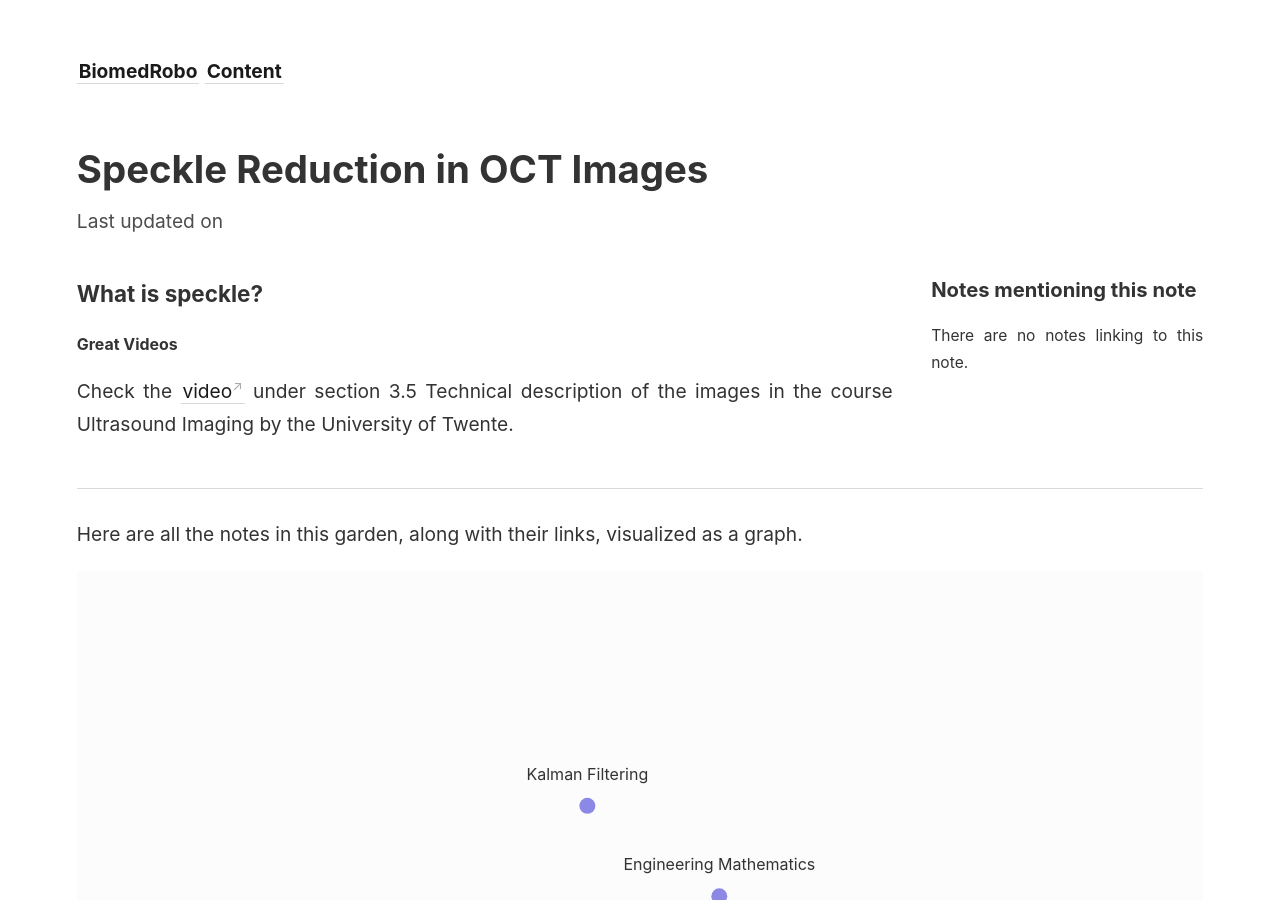
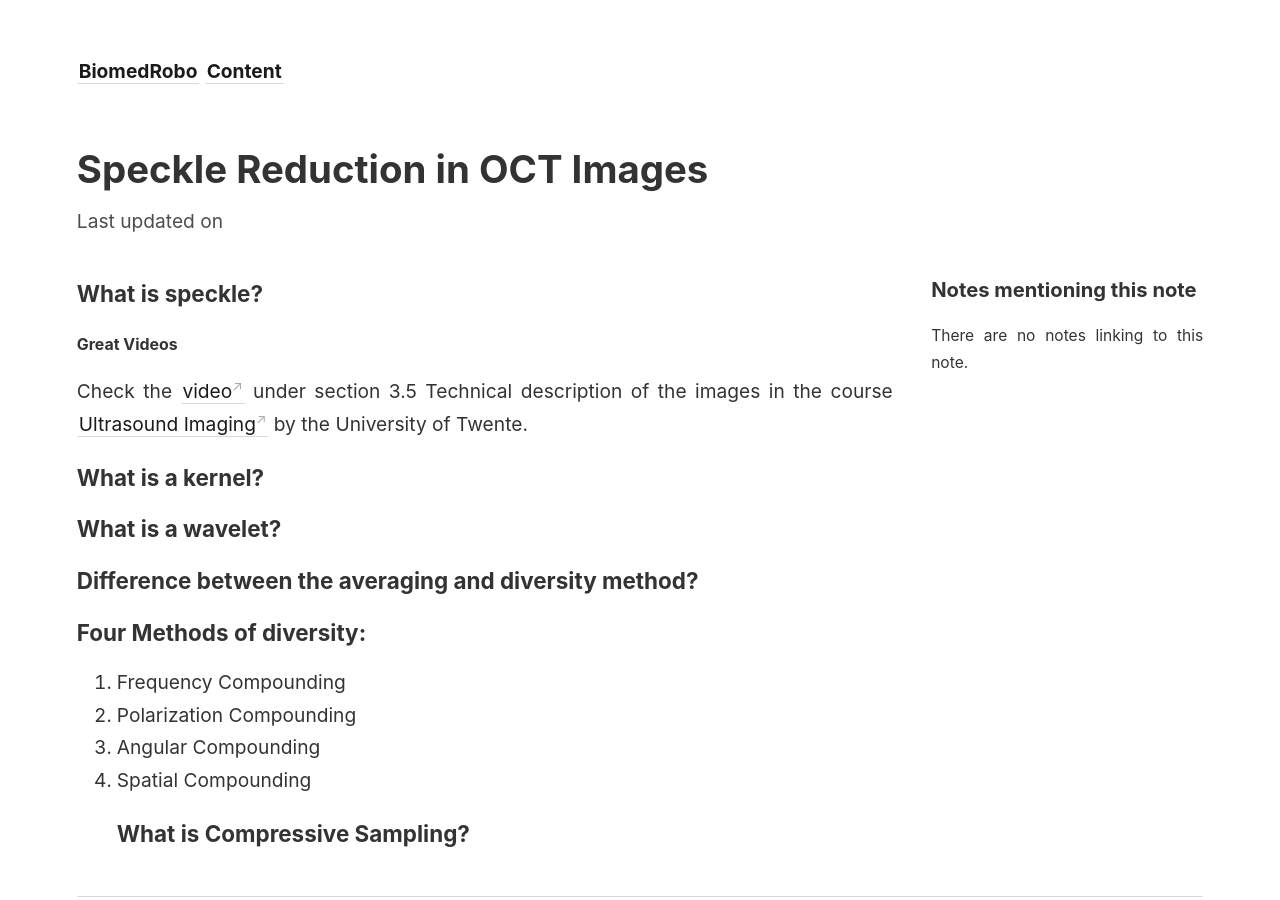
Before and after one commit to ajaygunalan/biomedrobo, a Jekyll site: the page built from _notes/signal-processing/speckle.md, in a window 1280 px wide and 900 px high. Built offline with Jekyll 4.4.1, drawn with Linux system fonts in a browser that asks for light colours; comment, search, counter and statistics services are not loaded.

Commit message:
Update speckle.md

```diff
--- a/_notes/signal-processing/speckle.md
+++ b/_notes/signal-processing/speckle.md
@@ -10,7 +10,17 @@ permalink: /:categories/:title/
 ### What is speckle?
 ##### Great Videos
 
-Check the [video](https://www.futurelearn.com/courses/ultrasound-imaging/8/steps/1063646) under section 3.5 Technical description of the images in the course Ultrasound Imaging by the University of Twente.
+Check the [video](https://www.futurelearn.com/courses/ultrasound-imaging/8/steps/1063646) under section 3.5 Technical description of the images in the course [Ultrasound Imaging](https://www.futurelearn.com/courses/ultrasound-imaging) by the University of Twente.
+
+### What is a kernel?
+### What is a wavelet?
+### Difference between the averaging and diversity method?
+### Four Methods of diversity:
+1. Frequency Compounding
+2. Polarization Compounding
+3. Angular Compounding
+4. Spatial Compounding
+### What is Compressive Sampling?
 
 <!---
 1. Various speckle reduction methods have been proposed in the last decades, and they can be catergorized into two groups filter-based and diffusion-based. The former approach includes Kuan filter, Lee filter, enhanced Lee filter, weighted median filter and adaptive Wiener filter. The latter approach are anisotropic diffusion, anisotropic diffusion, nonlinear complex diffusion filter {% cite Yan2020Speckle %}.
```
